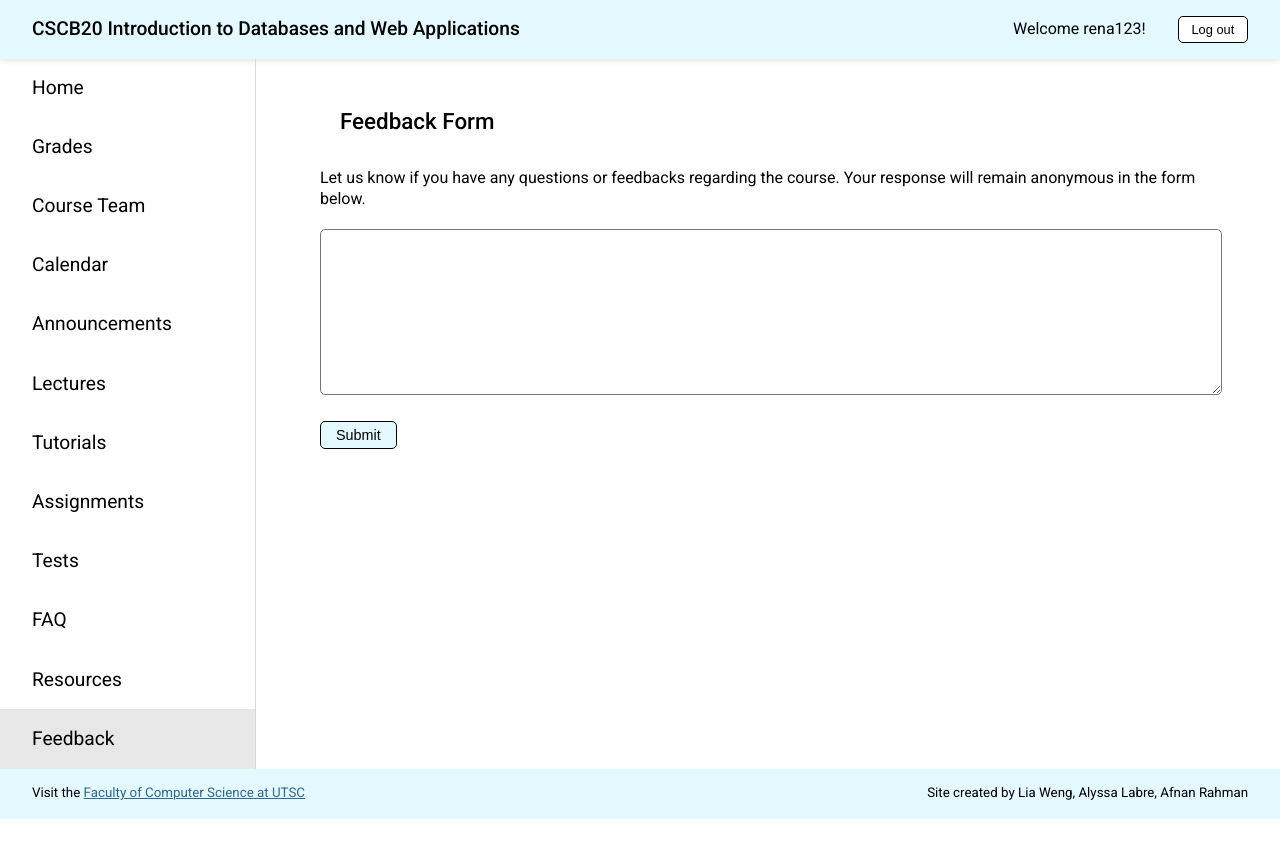
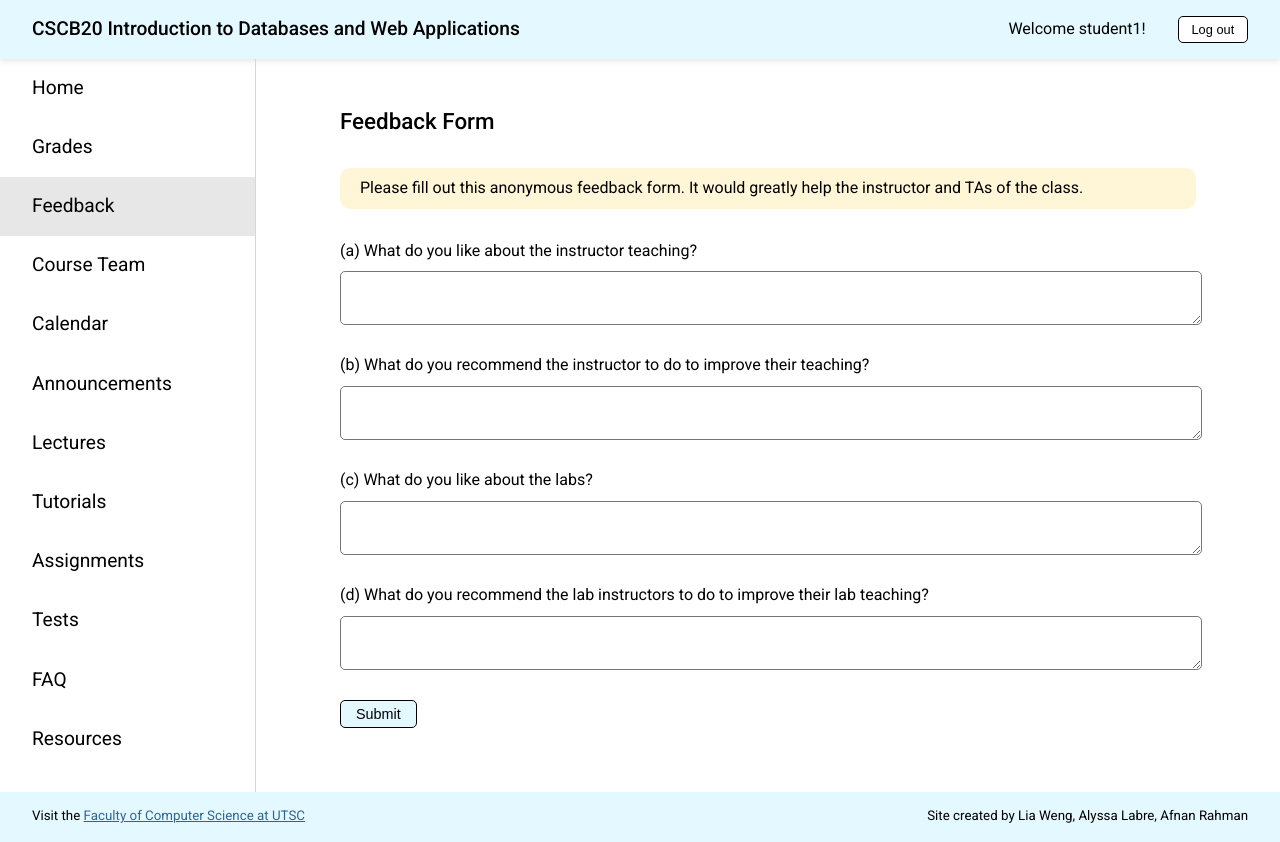
Before and after one commit to LiaWeng/CSCB20-Assignment3, a Flask app: page /feedback in a window 1280 px wide. Before the commit the page ends 819 px from the top, so only its background shows below. Run offline with Flask 2, Linux system fonts and the light colour scheme; a user stored in the database is signed in.

Commit message:
feedback

```diff
--- a/app.py
+++ b/app.py
@@ -4,7 +4,7 @@
 
 app = Flask(__name__)
 app.config['SECRET_KEY'] = 'secret_key'
-app.config['SQLALCHEMY_DATABASE_URI'] = 'sqlite:///b20.db'
+app.config['SQLALCHEMY_DATABASE_URI'] = 'sqlite:///assignment3.db'
 db = SQLAlchemy(app)
 bcrypt = Bcrypt(app)
 
@@ -54,7 +54,10 @@
 class Feedback(db.Model):
     __tablename__ = 'Feedback'
     id = db.Column(db.Integer, primary_key=True)
-    feedback = db.Column(db.String(1000), nullable=False)
+    q1 = db.Column(db.String(1000), nullable=False)
+    q2 = db.Column(db.String(1000), nullable=False)
+    q3 = db.Column(db.String(1000), nullable=False)
+    q4 = db.Column(db.String(1000), nullable=False)
 
 
 @app.route('/')
@@ -117,6 +120,20 @@
         return render_template('grades_i.html', page='grades')
 
 
+@app.route('/feedback', methods=['GET', 'POST'])
+def feedback():
+    check_authorization()
+
+    if request.method == 'GET':
+        if session['type'] == 'student':
+            return render_template('feedback_s.html', page='feedback')
+        else:
+            feedbacks = get_feedback()
+            return render_template('feedback_i.html', page='feedback', feedbacks=feedbacks)
+    else:
+        return add_feedback(request.form["q1"], request.form["q2"], request.form["q3"], request.form["q4"])
+
+
 @app.route('/team')
 def team():
     check_authorization()
@@ -171,12 +188,6 @@
     return render_template('resources.html', page='resources')
 
 
-@app.route('/feedback')
-def feedback():
-    check_authorization()
-    return render_template('feedback.html', page='feedback')
-
-
 def register(username, first_name, last_name, password, type_user):
     password_hash = bcrypt.generate_password_hash(password)
 
@@ -228,5 +239,21 @@
         abort(403, "Please sign in to access this page.")
 
 
+def add_feedback(q1, q2, q3, q4):
+    try:
+        feedback = Feedback(q1=q1, q2=q2, q3=q3, q4=q4)
+        db.session.add(feedback)
+        db.session.commit()
+        flash("Thank you for submitting your feedback.", 'success')
+    except Exception as err:
+        flash("Error submitting feedback.", 'error')
+
+    return render_template('feedback_s.html', page='feedback')
+
+
+def get_feedback():
+    return Feedback.query.all()
+
+
 if __name__ == '__main__':
     app.run(debug=True)
--- a/static/styles.css
+++ b/static/styles.css
@@ -478,9 +478,23 @@
 
 /* feedback page */
 
+.feedback-form {
+  margin: 2rem 20px;
+  display: flex;
+  flex-direction: column;
+}
+
 .feedback-form textarea {
   width: 100%;
-  height: 10rem;
-  margin: 20px 0;
+  height: 3rem;
+  margin: 10px 0 30px 0;
   border-radius: 5px;
 }
+
+#feedback-message {
+  margin-bottom: 20px;
+}
+
+.feedback-response {
+  margin: 0;
+}
--- a/templates/feedback.html
+++ b/templates/feedback_i.html
@@ -18,16 +18,20 @@
   {% block content %}
 
   <div class="content">
-    <h1 class="page-title"> Feedback Form</h1>
+    <h1 class="page-title">Feedback Responses</h1>
 
-    <form class="feedback-form">
-      <label for="feedback-box">Let us know if you have any questions or feedbacks regarding the course. Your
-        response
-        will remain anonymous
-        in the form below.</label>
-      <textarea id="feedback-box"></textarea>
-      <button type="submit">Submit</button>
-    </form>
+    {% for feedback in feedbacks %}
+    <div class="description">
+      <h2>Feedback {{feedback.id}}</h2>
+      <ol class="feedback-response" type="a">
+        <li>{{feedback.q1}}</li>
+        <li>{{feedback.q2}}</li>
+        <li>{{feedback.q3}}</li>
+        <li>{{feedback.q4}}</li>
+      </ol>
+    </div>
+    {% endfor%}
+
   </div>
 
   {% endblock %}
--- /dev/null
+++ b/templates/feedback_s.html
@@ -0,0 +1,55 @@
+<!DOCTYPE html>
+<html lang="en">
+
+<head>
+  <meta charset="UTF-8" />
+  <meta name="viewport" content="width=device-width, initial-scale=1.0" />
+  <link rel="stylesheet" href="{{ url_for('static', filename='styles.css') }}">
+  <link rel="preconnect" href="https://fonts.googleapis.com">
+  <link rel="preconnect" href="https://fonts.gstatic.com" crossorigin>
+  <link
+    href="https://fonts.googleapis.com/css2?family=Roboto:ital,wght@0,300;0,400;0,500;1,300;1,400;1,500&display=swap"
+    rel="stylesheet">
+  <title>CSCB20</title>
+</head>
+
+<body>
+  {% extends "template.html" %}
+  {% block content %}
+
+  <div class="content">
+    <h1 class="page-title">Feedback Form</h1>
+    <p class="message" id="feedback-message">Please fill out this anonymous feedback form. It would greatly help the
+      instructor and TAs of the
+      class.</p>
+
+    {% with messages = get_flashed_messages(with_categories=true) %}
+    {% if messages %}
+
+    {% for category, message in messages %}
+    <div class="message-{{category}}">{{message}}</div>
+    {% endfor %}
+
+    {% endif %}
+    {% endwith %}
+
+    <form class="feedback-form" action="http://127.0.0.1:5000/feedback" method="post">
+      <label for="q1">(a) What do you like about the instructor teaching?</label>
+      <textarea id="q1" name="q1" maxlength="1000"></textarea>
+
+      <label for="q2">(b) What do you recommend the instructor to do to improve their teaching?</label>
+      <textarea id="q2" name="q2" maxlength="1000"></textarea>
+
+      <label for="q3">(c) What do you like about the labs?</label>
+      <textarea id="q3" name="q3" maxlength="1000"></textarea>
+
+      <label for="q4">(d) What do you recommend the lab instructors to do to improve their lab teaching?</label>
+      <textarea id="q4" name="q4" maxlength="1000"></textarea>
+      <div>
+        <button type="submit">Submit</button>
+      </div>
+    </form>
+  </div>
+
+  {% endblock %}
+</body>
--- a/templates/template.html
+++ b/templates/template.html
@@ -30,6 +30,9 @@
       <a href="{{ url_for('grades') }}" class={% if page=="grades" %} "selected" {% endif %}>
         Grades
       </a>
+      <a href="{{ url_for('feedback') }}" class={% if page=="feedback" %} "selected" {% endif %}>
+        Feedback
+      </a>
       <a href="{{ url_for('team') }}" class={% if page=="team" %} "selected" {% endif %}>
         Course&nbsp;Team
       </a>
@@ -57,9 +60,6 @@
       <a href="{{ url_for('resources') }}" class={% if page=="resources" %} "selected" {% endif %}>
         Resources
       </a>
-      <a href="{{ url_for('feedback') }}" class={% if page=="feedback" %} "selected" {% endif %}>
-        Feedback
-      </a>
     </nav>
 
     {% block content %}
```
Also changed, not shown: assignment3.db (added), b20.db (deleted), 2 other files.
